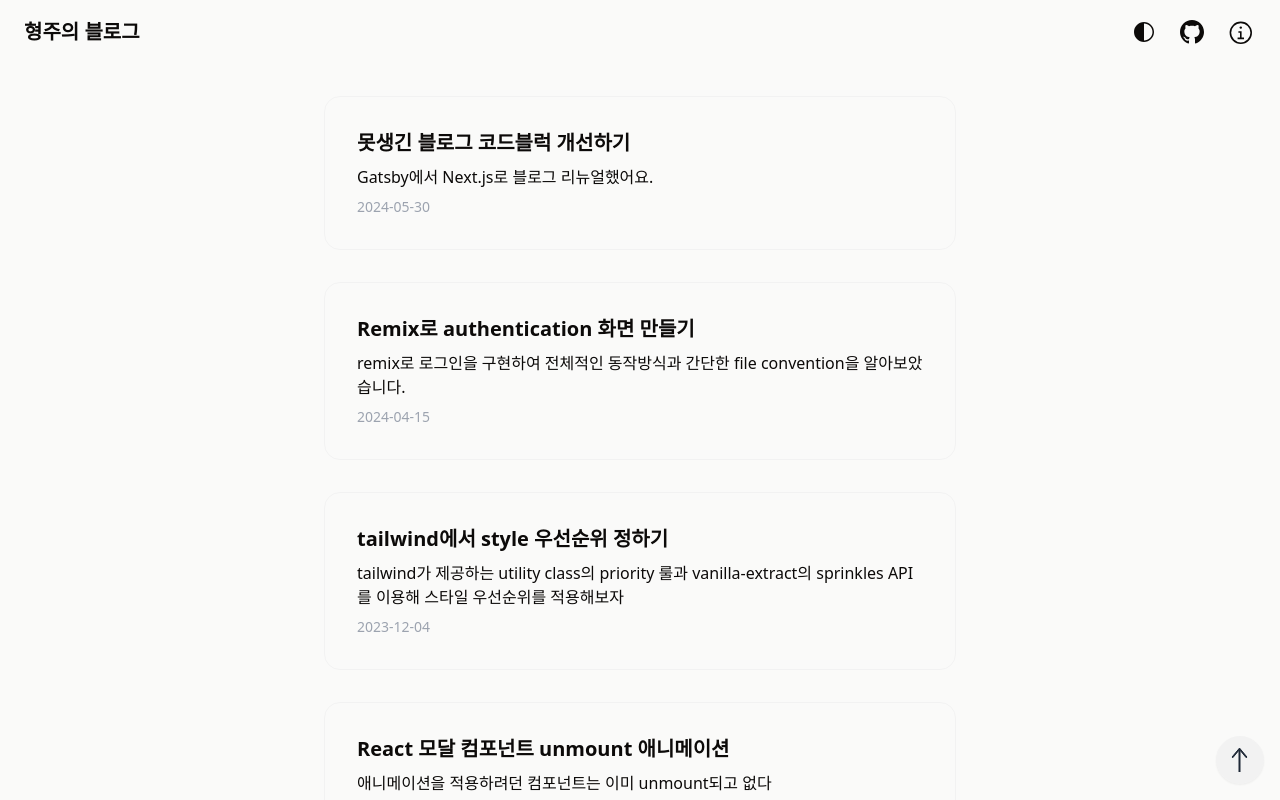
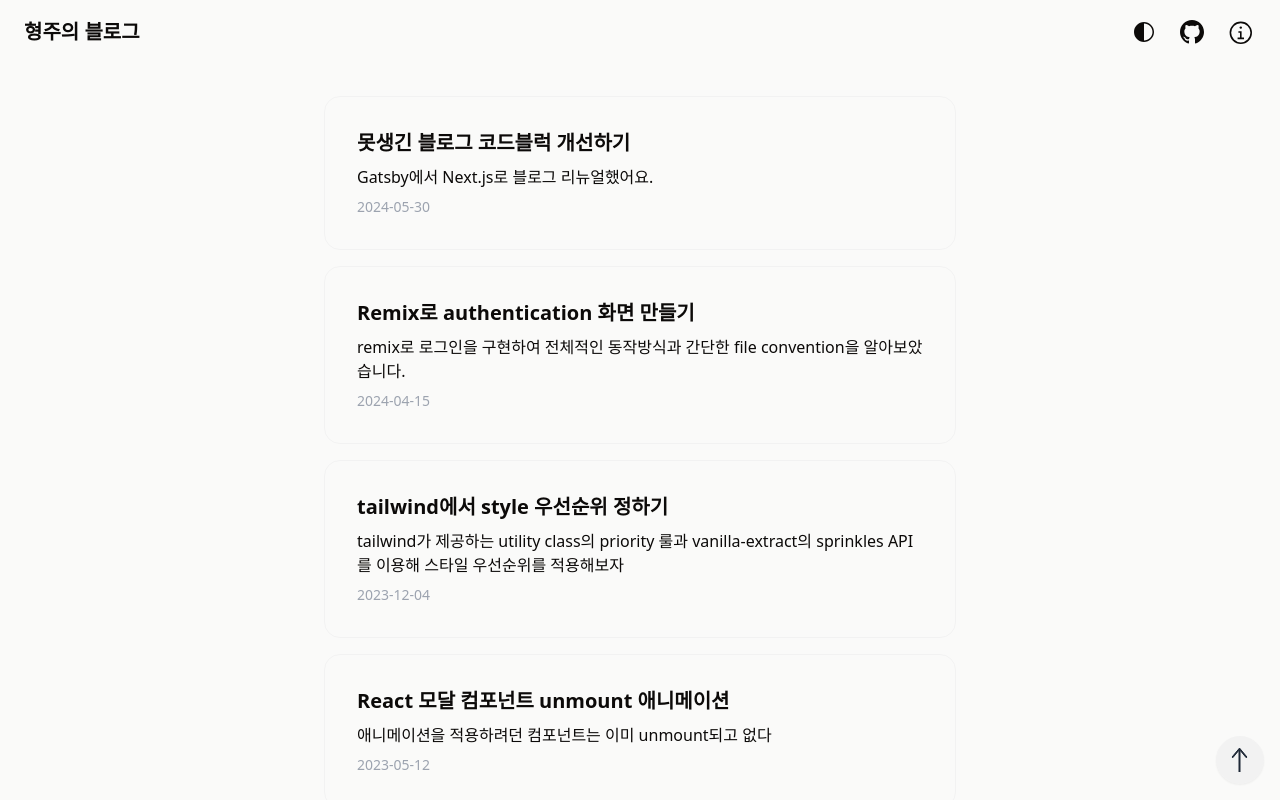
Before and after one commit to nokiahub/nokiahub.name, a Next.js app: page / in a window 1280 px wide. Shown: the top 800 px of the page. Built offline with nearby package versions, Linux system fonts and the light colour scheme.

Commit message:
changed css

```diff
--- a/app/components/Posts.tsx
+++ b/app/components/Posts.tsx
@@ -10,7 +10,7 @@ export const Posts: NextPage<PostsProps> = ({ posts }: PostsProps) => {
   return (
     <ul>
       {posts.map((post) => (
-        <li className={"mb-8 list-none"} key={post.id}>
+        <li className={"mb-4 list-none"} key={post.id}>
           <PostCard post={post} />
         </li>
       ))}
```
